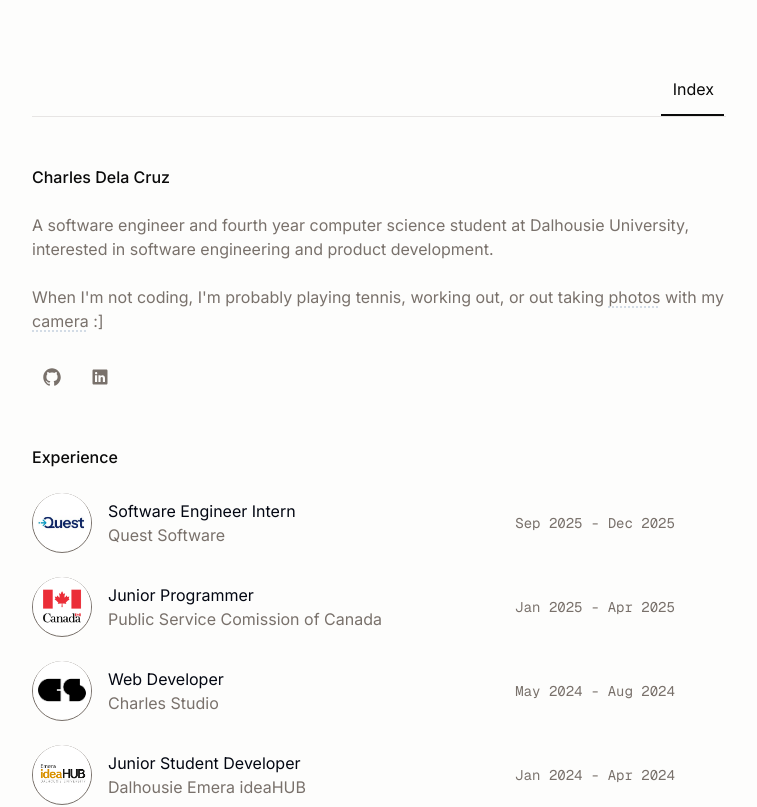
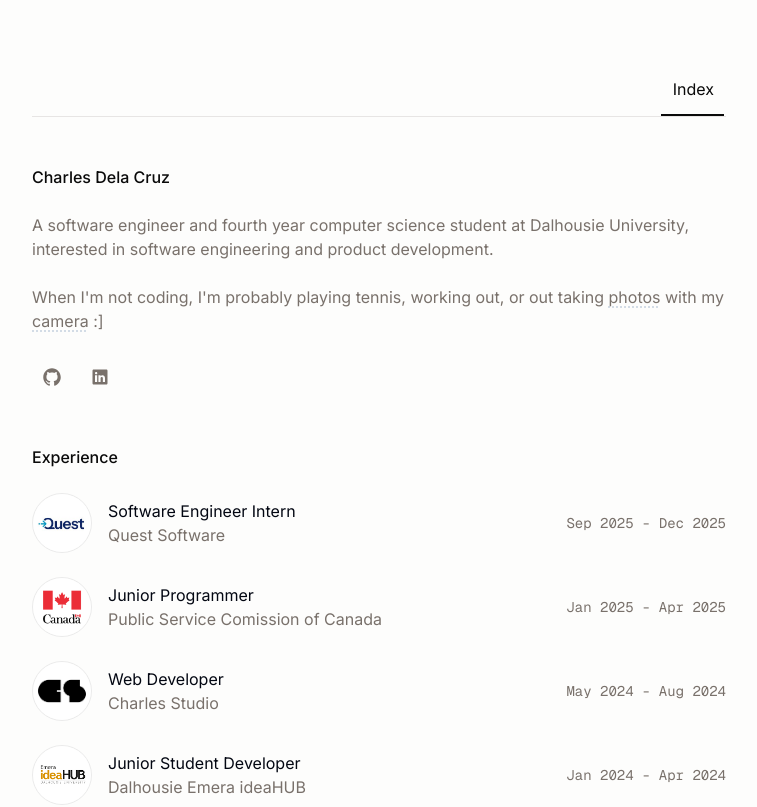
Before and after one commit to cdemzy/portfolio, a Next.js app: page / in a window 1280 px wide. Shown: the top 807 px of the page, without its empty margins (261-1018 px from the left). Built offline with nearby package versions, Linux system fonts and the light colour scheme.

Commit message:
refactor: improve image rendering and styling in Experience component
- Updated image container styling for better layout control and visibility.
- Adjusted text alignment for the date to enhance readability across screen sizes.

```diff
--- a/app/components/Experience.tsx
+++ b/app/components/Experience.tsx
@@ -53,22 +53,20 @@ export default function Experience() {
                 href={exp.link}
                 target="_blank"
                 rel="noreferrer"
-                className="shrink-0 w-15 h-15 flex items-center justify-center border dark:bg-[#262626] dark:border-neutral-700 rounded-full"
+                className="flex size-15 shrink-0 overflow-hidden rounded-full border border-secondary-bg dark:border-secondary-bg-dark"
               >
-                <div className="relative w-15 h-15 overflow-hidden">
-                  <Image
-                    src={exp.imgUrl}
-                    alt={exp.imgAlt}
-                    className="rounded-full"
-                  />
-                </div>
+                <Image
+                  src={exp.imgUrl}
+                  alt={exp.imgAlt}
+                  className="size-full rounded-full object-cover"
+                />
               </a>
               <span className="w-[65%]">
                 <p className="primary-text">{exp.title}</p>
                 <p className="text-sm xs:text-base">{exp.company}</p>
                 <p className="font-mono text-xs xs:hidden">{exp.date}</p>
               </span>
-              <p className="w-[35%] font-mono text-sm xs:block hidden">{exp.date}</p>
+              <p className="w-[35%] text-right font-mono text-sm xs:block hidden">{exp.date}</p>
             </div>
           </li>
         ))}
```
